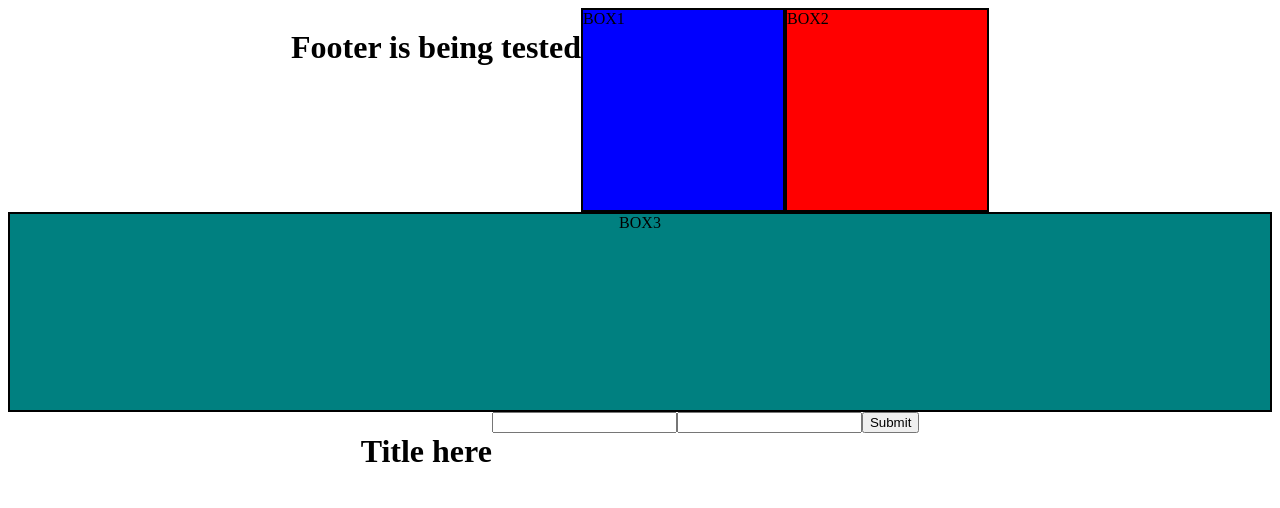
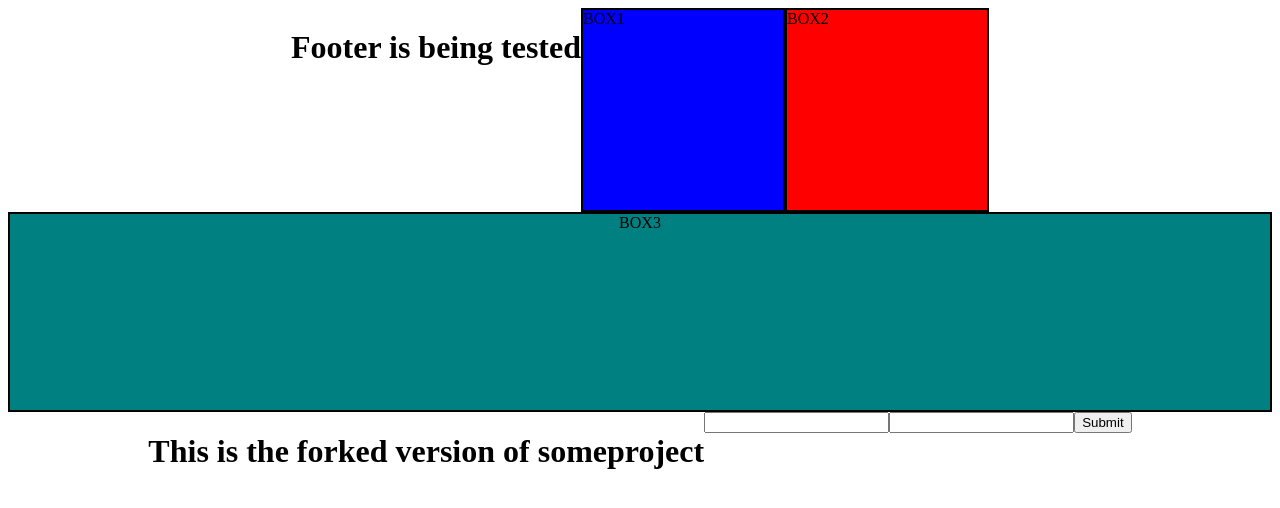
Before and after one commit to millord/someproject, a React (Create React App) app in the folder grid-test-material/: page / in a window 1280 px wide. Shown: the top 508 px of the page. Built offline with nearby package versions, Linux system fonts and the light colour scheme.

Commit message:
modify greeting

```diff
--- a/grid-test-material/src/App.js
+++ b/grid-test-material/src/App.js
@@ -21,7 +21,7 @@ function App() {
       >
         BOX3
       </StyledBox3>
-      <h1>Title here{isComponentUp || "no header"}</h1>
+      <h1>This is the forked version of someproject{isComponentUp || "no header"}</h1>
       <form>
         <input type="text"/>
         <input type="password"/>
```
